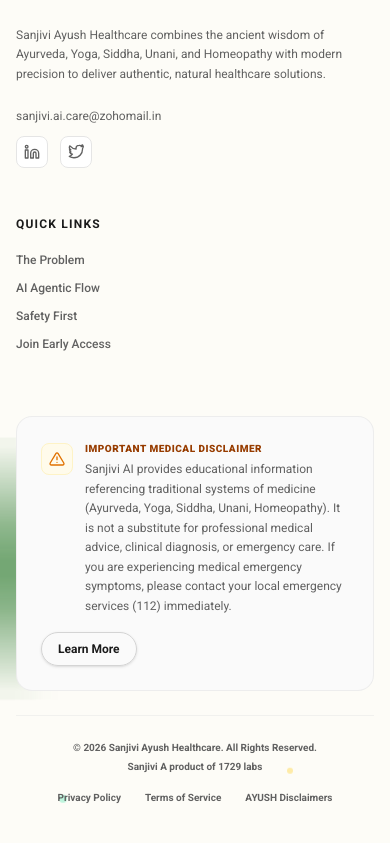
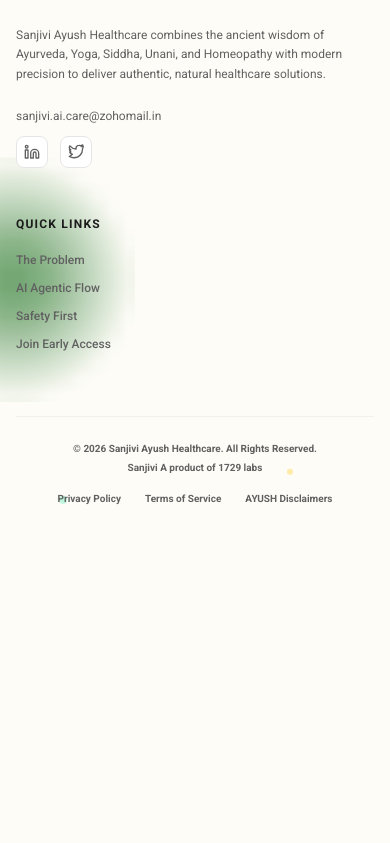
Before and after one commit to Yuva-2211/sanjivi-frontend, a Next.js app: page / in a window 390 px wide. Shown: the part 7682-8525 px from the top of the page. After the commit the page ends 8228 px from the top, so only its background shows below. Built offline with nearby package versions, Linux system fonts and the light colour scheme.

Commit message:
style: simplify chat UI animations, optimize header navigation, and remove redundant medical disclaimers

```diff
--- a/src/app/chat/page.tsx
+++ b/src/app/chat/page.tsx
@@ -317,9 +317,9 @@
   if (msg.role === "user") {
     return (
       <motion.div
-        initial={{ opacity: 0, y: 15, x: 20 }}
-        animate={{ opacity: 1, y: 0, x: 0 }}
-        transition={{ type: "spring", stiffness: 150, damping: 20 }}
+        initial={{ opacity: 0, y: 12 }}
+        animate={{ opacity: 1, y: 0 }}
+        transition={{ duration: 0.35, ease: [0.16, 1, 0.3, 1] }}
         className="flex justify-end w-full"
       >
         <div className="max-w-[85%] sm:max-w-[75%] bg-primary text-white px-4 py-3 rounded-2xl rounded-tr-sm text-sm leading-relaxed shadow-sm">
@@ -331,9 +331,9 @@
 
   return (
     <motion.div
-      initial={{ opacity: 0, y: 15, x: -20 }}
-      animate={{ opacity: 1, y: 0, x: 0 }}
-      transition={{ type: "spring", stiffness: 150, damping: 20 }}
+      initial={{ opacity: 0, y: 12 }}
+      animate={{ opacity: 1, y: 0 }}
+      transition={{ duration: 0.35, ease: [0.16, 1, 0.3, 1] }}
       className="flex justify-start w-full"
     >
       <div className="max-w-[92%] sm:max-w-[85%] flex flex-col gap-3">
@@ -544,29 +544,9 @@
                   transition={{ duration: 0.3, ease: [0.16, 1, 0.3, 1] }}
                   className="overflow-hidden border-t border-neutral-100"
                 >
-                  <motion.div
-                    variants={{
-                      hidden: { opacity: 0 },
-                      show: {
-                        opacity: 1,
-                        transition: {
-                          staggerChildren: 0.05,
-                        }
-                      }
-                    }}
-                    initial="hidden"
-                    animate="show"
-                    className="grid grid-cols-1 sm:grid-cols-2 gap-3 p-4 bg-neutral-50/30"
-                  >
+                  <div className="grid grid-cols-1 sm:grid-cols-2 gap-3 p-4 bg-neutral-50/30">
                     {Object.entries(SYSTEM_COLORS).map(([sys, cfg]) => (
-                      <motion.div
-                        variants={{
-                          hidden: { opacity: 0, y: 15, scale: 0.98 },
-                          show: { opacity: 1, y: 0, scale: 1, transition: { type: "spring", stiffness: 120, damping: 15 } }
-                        }}
-                        key={sys}
-                        className={`px-5 py-4 rounded-xl border border-neutral-200/40 shadow-sm transition-all duration-300 hover:shadow-md ${cfg.bg}`}
-                      >
+                      <div key={sys} className={`px-5 py-4 rounded-xl border border-neutral-200/40 shadow-sm transition-all duration-300 hover:shadow-md ${cfg.bg}`}>
                         <div className="flex items-center gap-2 mb-1.5">
                           <span className={`w-2.5 h-2.5 rounded-full ${cfg.dot}`} />
                           <span className={`text-xs md:text-sm font-extrabold uppercase tracking-wider ${cfg.text}`}>{sys}</span>
@@ -647,9 +627,9 @@
                             </div>
                           )}
                         </div>
-                      </motion.div>
+                      </div>
                     ))}
-                  </motion.div>
+                  </div>
                 </motion.div>
               )}
             </AnimatePresence>
@@ -1327,26 +1307,6 @@
                 ) : null
               )}
             </div>
-
-            {/* Sidebar Disclaimer Box */}
-            <div className="p-4 border-t border-neutral-100 bg-neutral-50/50 shrink-0">
-              <div className="flex gap-2 items-start text-left">
-                <ShieldAlert className="w-4 h-4 text-amber-600 shrink-0 mt-0.5" />
-                <div className="flex flex-col gap-1">
-                  <span className="text-[9px] font-extrabold uppercase tracking-wider text-amber-800">Medical Disclaimer</span>
-                  <p className="text-[10px] text-brand-muted leading-relaxed">
-                    Sanjivi AI provides educational info based on traditional AYUSH systems. Not a substitute for professional care.
-                  </p>
-                  <a
-                    href="/ayush-disclaimers"
-                    target="_blank"
-                    className="text-[9px] font-extrabold text-primary hover:underline mt-1 inline-block"
-                  >
-                    Read Full Disclaimers →
-                  </a>
-                </div>
-              </div>
-            </div>
           </motion.aside>
         )}
       </AnimatePresence>
--- a/src/components/Footer.tsx
+++ b/src/components/Footer.tsx
@@ -106,31 +106,7 @@
               </li>
             </ul>
           </div>
-        </div>
 
-        {/* Styled Medical Disclaimer Banner */}
-        <div className="mt-8 p-6 rounded-2xl bg-neutral-50 border border-neutral-200/60 text-left flex flex-col sm:flex-row gap-4 items-start sm:items-center justify-between">
-          <div className="flex gap-3 items-start max-w-4xl">
-            <div className="w-8 h-8 rounded-lg bg-amber-50 border border-amber-100 flex items-center justify-center text-amber-600 shrink-0 mt-0.5">
-              <svg className="w-4 h-4" viewBox="0 0 24 24" fill="none" stroke="currentColor" strokeWidth="2" strokeLinecap="round" strokeLinejoin="round">
-                <path d="M10.29 3.86L1.82 18a2 2 0 0 0 1.71 3h16.94a2 2 0 0 0 1.71-3L13.71 3.86a2 2 0 0 0-3.42 0z" />
-                <line x1="12" y1="9" x2="12" y2="13" />
-                <line x1="12" y1="17" x2="12.01" y2="17" />
-              </svg>
-            </div>
-            <div className="flex flex-col gap-1">
-              <span className="text-[10px] font-extrabold uppercase tracking-wider text-amber-800">Important Medical Disclaimer</span>
-              <p className="text-xs text-brand-muted leading-relaxed">
-                Sanjivi AI provides educational information referencing traditional systems of medicine (Ayurveda, Yoga, Siddha, Unani, Homeopathy). It is not a substitute for professional medical advice, clinical diagnosis, or emergency care. If you are experiencing medical emergency symptoms, please contact your local emergency services (112) immediately.
-              </p>
-            </div>
-          </div>
-          <a
-            href="/ayush-disclaimers"
-            className="px-4 py-2 border border-neutral-300 hover:border-primary text-brand-text hover:text-primary text-xs font-semibold rounded-full shadow-sm transition-all duration-300 hover:scale-[1.03] active:scale-[0.98] shrink-0 whitespace-nowrap cursor-pointer"
-          >
-            Learn More
-          </a>
         </div>
 
         {/* Divider */}
--- a/src/components/Header.tsx
+++ b/src/components/Header.tsx
@@ -21,19 +21,17 @@
   const navItems = [
     { label: "Home", href: "#home" },
     { label: "Problem", href: "#problems" },
-    { label: "Disclaimers", href: "/ayush-disclaimers" },
+    { label: "How It Works", href: "#agentic-flow" },
     { label: "AYUSH Systems", href: "#ayush" },
     { label: "Safety First", href: "#safety-foundation" },
   ];
 
   const handleScrollTo = (e: React.MouseEvent<HTMLAnchorElement>, href: string) => {
+    e.preventDefault();
     setIsMobileMenuOpen(false);
-    if (href.startsWith("#")) {
-      e.preventDefault();
-      const target = document.querySelector(href);
-      if (target) {
-        target.scrollIntoView({ behavior: "smooth" });
-      }
+    const target = document.querySelector(href);
+    if (target) {
+      target.scrollIntoView({ behavior: "smooth" });
     }
   };
 
```
